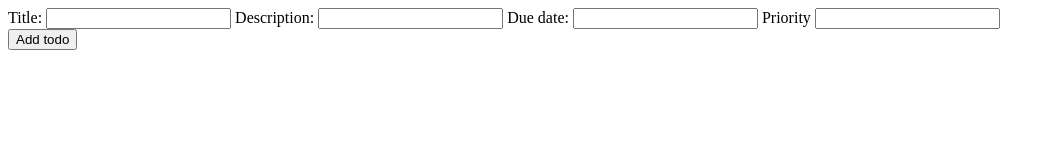
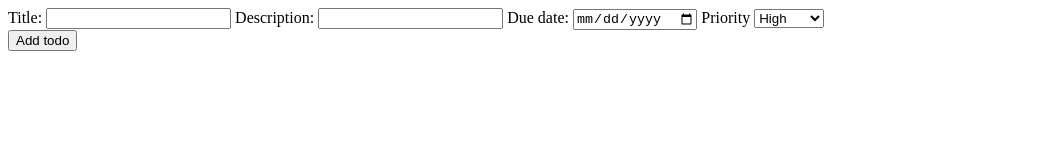
Before and after one commit to Chief-99/todo-list, a website built with webpack: page src/index.html in a window 1280 px wide. Shown: the whole page, without its empty margins (0-1055 px from the left). Built offline with nearby package versions, Linux system fonts and the light colour scheme.

Commit message:
add:Automatically format dates and add priority dropdown

```diff
--- a/package.json
+++ b/package.json
@@ -24,6 +24,7 @@
     "webpack-cli": "^7.0.3"
   },
   "devDependencies": {
+    "date-fns": "^4.4.0",
     "html-webpack-plugin": "^5.6.7",
     "webpack-dev-server": "^5.2.6"
   }
--- a/src/dom.js
+++ b/src/dom.js
@@ -1,5 +1,6 @@
 import { createToDo } from "./todo.js";
 import { mainList } from "./projects.js";
+import { format } from "date-fns";
 
 const addToDoButton = document.querySelector('#add-todo');
 const form = document.getElementById('todo-form');
--- a/src/index.html
+++ b/src/index.html
@@ -17,10 +17,14 @@
         <input type="text" id="description-input">
 
         <label for="due-date-input">Due date:</label>
-        <input type="text" id="due-date-input">
+        <input type="date" id="due-date-input">
 
         <label for="priority-input">Priority</label>
-        <input type="text" id="priority-input">
+        <select name="priority" id="priority">
+            <option value="high">High</option>
+            <option value="medium">Medium</option>
+            <option value="low">Low</option>
+        </select>
     </form>
 
     <button id="add-todo">Add todo</button>
```
Also changed, not shown: 1 other file.
